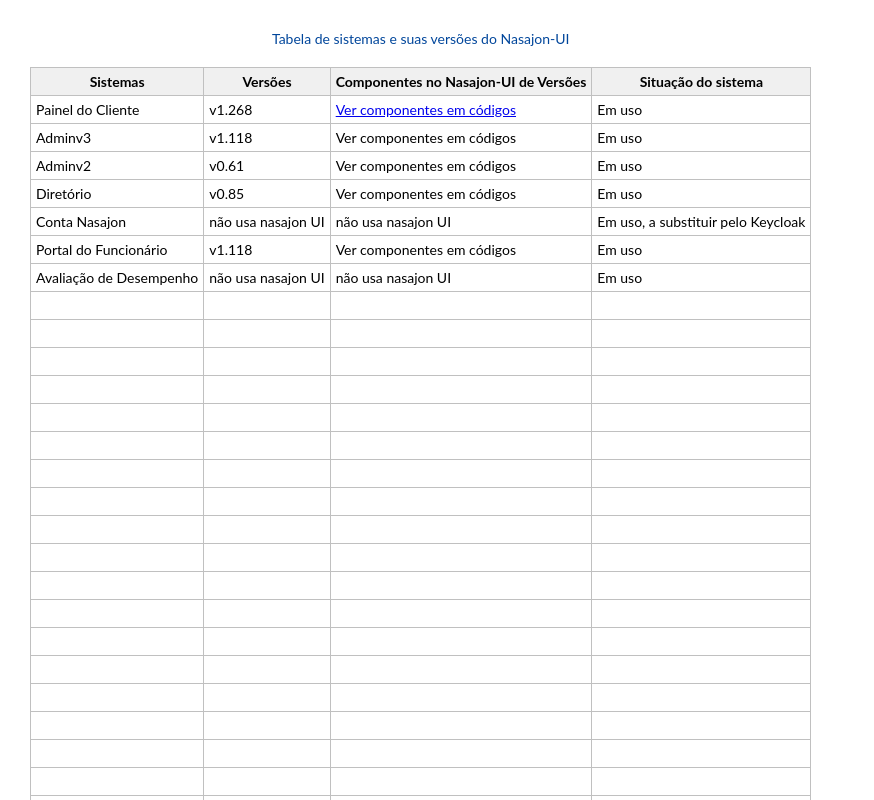
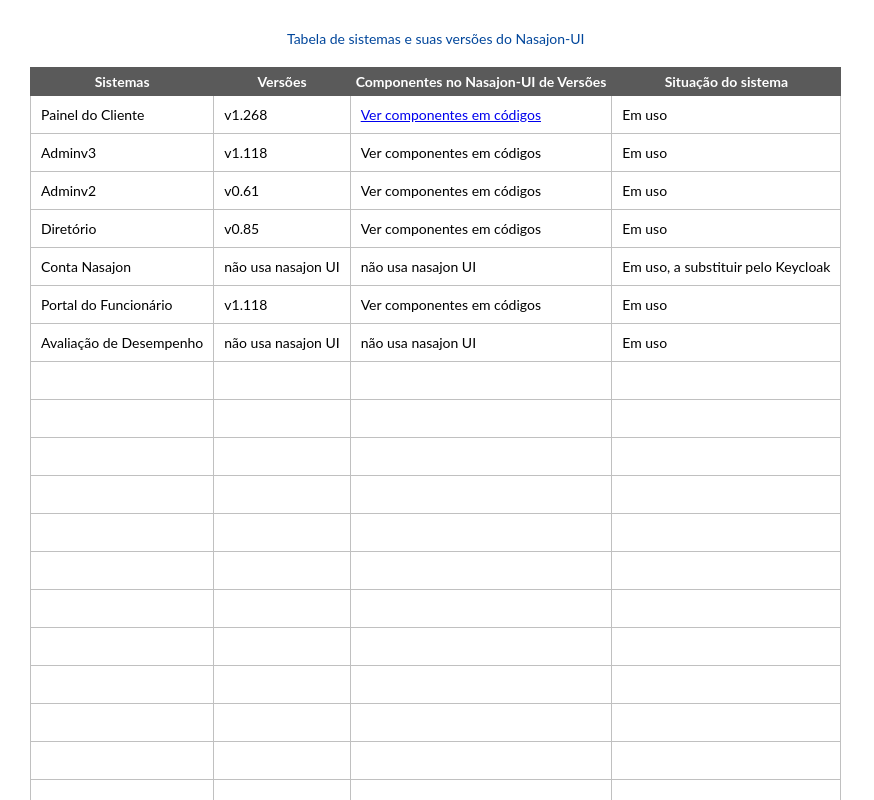
Before and after one commit to marinamicasrivillini/template-nasajon-ui, a plain HTML site: page index.html in a window 1280 px wide. Shown: the top 800 px of the page, without its empty margins (0-874 px from the left). Drawn offline with Linux system fonts and the light colour scheme.

Commit message:
alterações na estilização das tabelas

```diff
--- a/css/estilos.css
+++ b/css/estilos.css
@@ -14,13 +14,14 @@ html {
     padding:5px;
 }
 .demo th {
-    border:1px solid #C0C0C0;
+    border:1px solid #5a5a5a;
     padding:5px;
-    background:#F0F0F0;
+    background:#5a5a5a;
+    color: #FFF;
 }
 .demo td {
     border:1px solid #C0C0C0;
-    padding:5px;
+    padding:10px;
 }
 
 caption {
```
